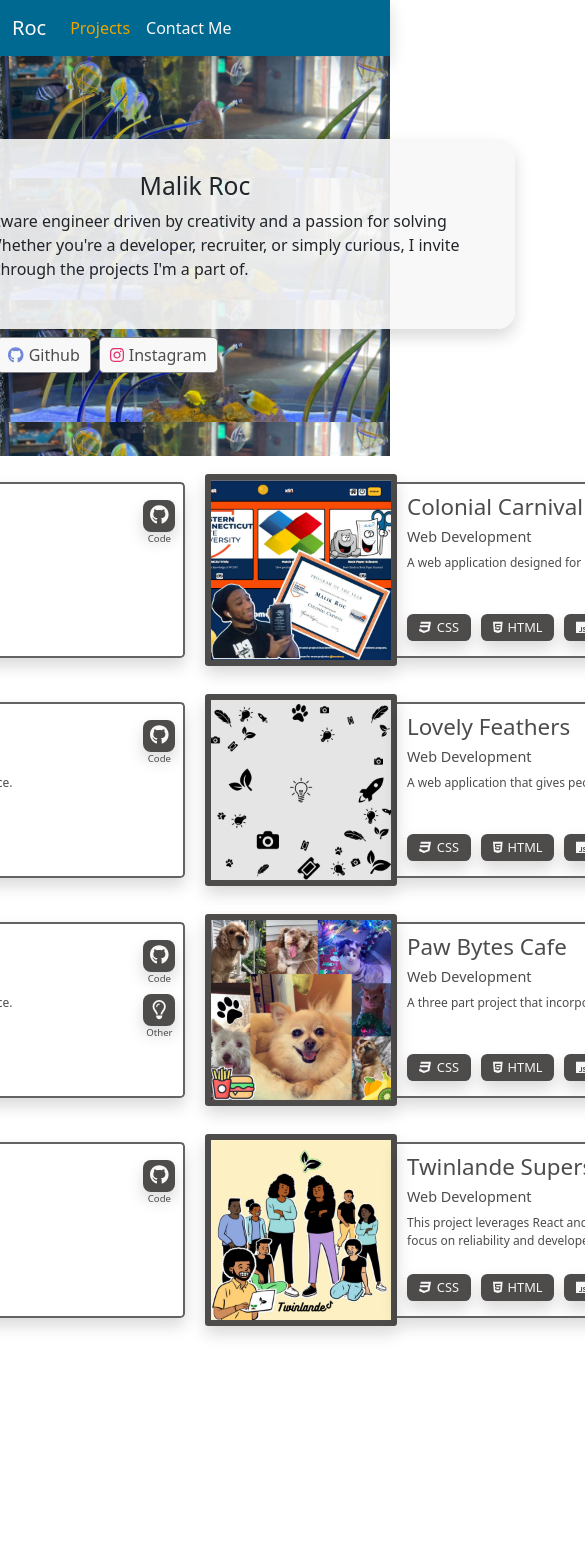
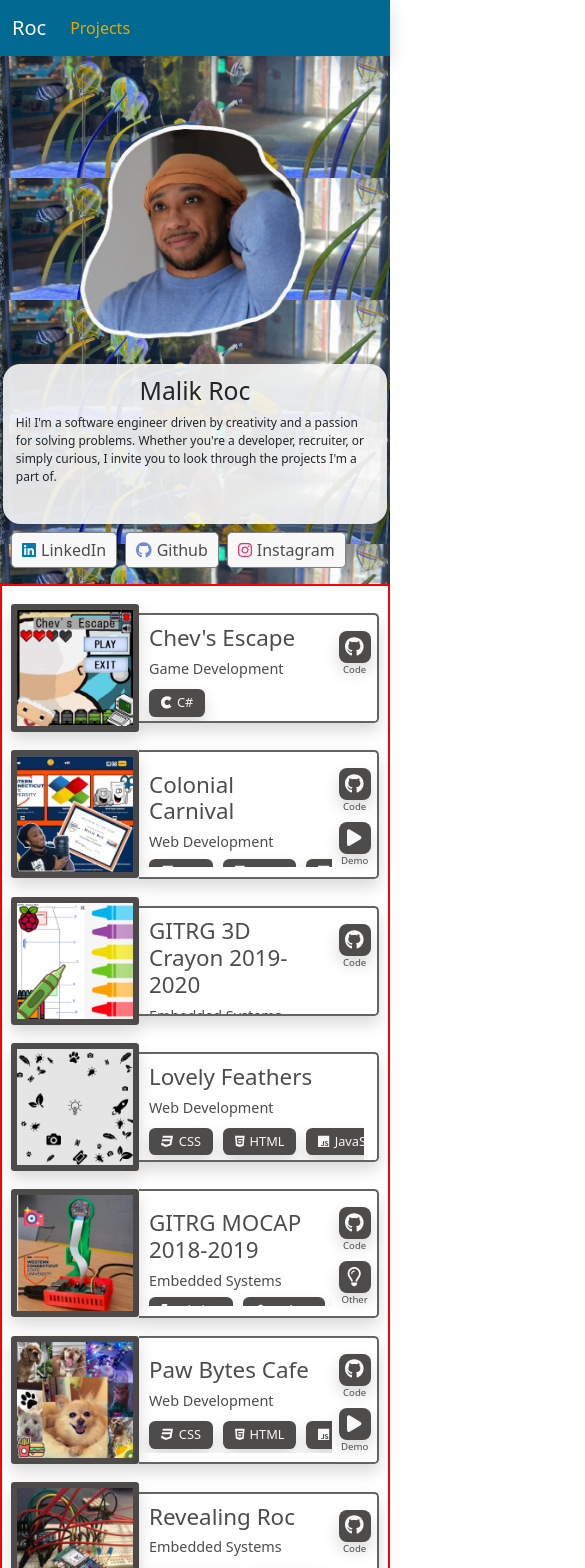
Before and after one commit to rocstory/rocstory.github.io-old, a React (Create React App) app: page / in a window 390 px wide. Shown: the top 1568 px of the page, 585 px wide, since content can reach past the window. Before the commit the page ends 1352 px from the top, so only its background shows below. Built offline with nearby package versions, Linux system fonts and the light colour scheme.

Commit message:
081024 - responsiveness + hero + prj card

```diff
--- a/src/App.tsx
+++ b/src/App.tsx
@@ -9,7 +9,7 @@ import { EProject } from './enums/EProject';
 import { PortfolioContext, PortfolioContextType } from './context/PortfolioContext';
 
 function App() {
-  const { selProject, selPage } = useContext(PortfolioContext) as PortfolioContextType;
+  const { selPage } = useContext(PortfolioContext) as PortfolioContextType;
 
 
   const hideHero = [EPages.ProjectDisplay].includes(selPage);
--- a/src/components/Hero/Hero.scss
+++ b/src/components/Hero/Hero.scss
@@ -1,6 +1,7 @@
 
 $hero-height: 25em;
 $heroBackgroundImage: "../../assets/imgs/rs-test-hero4.jpg";
+
 .rs-hero {
     min-height: $hero-height;
     background-image: url($heroBackgroundImage);
@@ -30,3 +31,25 @@ $heroBackgroundImage: "../../assets/imgs/rs-test-hero4.jpg";
         }
     }
 }
+
+@media screen and (max-width: 425px) {
+    // .intro-card {
+    //     width: 20em;
+    //     min-height: 10em;
+    // }
+    .rs-hero {
+        min-height: 33em;
+        .rs-hero-wrapper {
+            display: flex;
+            flex-direction: column-reverse;
+
+            .prof-pic-wrapper {
+                margin: auto;
+                width: 15em;
+                height: 15em;
+                margin-top: 10em;
+                margin-bottom: 1.2em;
+            }
+        }
+    }
+}
--- a/src/components/Hero/IntroCard/IntroCard.scss
+++ b/src/components/Hero/IntroCard/IntroCard.scss
@@ -9,3 +9,16 @@
         text-align: left;
     }
 }
+
+@media screen and (max-width: 425px) {
+    .intro-card {
+        width: 24em;
+        min-height: 10em;
+        padding: 0.8em;
+        // padding-bottom: 0.2em;
+
+        .intro-paragraph {
+            font-size: 12px;
+        }
+    }
+}
--- a/src/components/NavBar/NavBar.tsx
+++ b/src/components/NavBar/NavBar.tsx
@@ -28,7 +28,10 @@ function NavBar() {
         }
     }
 
-    const visiblePage = [EPages.Projects, EPages.ContactMe]
+    const visiblePage = [
+        EPages.Projects,
+        // EPages.ContactMe
+    ]
     return (
         <Navbar sticky={`top`} className={`rs-navbar shadow`} >
             <Container>
--- a/src/components/ProjectCard/ProjectCard.scss
+++ b/src/components/ProjectCard/ProjectCard.scss
@@ -5,7 +5,7 @@ $titleSize: 1.4rem;
 $typeSize: 0.9rem;
 $descrFontSize: 12px;
 $descrWrapperColor: #636363; //main.$rsBlack;
-$descrWrapperSize: 38em;
+$descrWrapperSize: 30em;
 
 .rs-project {
     display: flex;
@@ -40,7 +40,7 @@ $descrWrapperSize: 38em;
         margin: auto 0;
         margin-left: 0px;
         height: calc($thumbnailSize - ($thumbnailSize * .10));
-        width: 35em;
+        width: 30em;
         padding: 0 10px;
         color: main.$rsTextDark;
 
@@ -105,3 +105,37 @@ $descrWrapperSize: 38em;
 .rs-project:hover {
     cursor: pointer;
 }
+
+@media screen and (max-width: 425px) {
+    .rs-project {
+
+        .prj-thumbnail-wrapper {
+            width: 8em;
+            height: 8em; //calc($thumbnailSize - 40%);
+        }
+
+        .prj-descr-wrapper {
+
+            width: 15em; //$descrWrapperSize;
+        }
+
+        .prj-descr {
+            // display: none;
+            height: calc($thumbnailSize - ($thumbnailSize * .45));
+
+            h1 {
+                margin-top: 10px;
+                font-size: $titleSize;
+            }
+
+            h2 {
+                font-size: $typeSize;
+            }
+
+            .prj-short-descr {
+                display: none;
+            }
+        }
+
+    }
+}
--- a/src/helpers/tagHelper.tsx
+++ b/src/helpers/tagHelper.tsx
@@ -46,6 +46,5 @@ export const getAllProgramLanguageTags = (tags: ETag[]) => {
 
 export const sortTagsAlphabetically = (tags: ETag[]) => {
     const tagArr = tags.sort()
-    console.log('Tags:', tagArr);
     return tagArr;
 }
--- a/src/pages/ProjectsPage/ProjectPage.scss
+++ b/src/pages/ProjectsPage/ProjectPage.scss
@@ -4,10 +4,21 @@
         justify-content: center;
     }
     .project-list {
+        // display: flex;
+        // flex-direction: column;
         display: grid;
         grid-template-columns: 1fr 1fr;
         width: fit-content;
-        gap: 20px;
+        gap: 10px;
     }
 
 }
+
+@media screen and (max-width: 1024px) {
+    .project-page {
+        .project-list {
+            display: flex;
+            flex-direction: column;
+        }
+    }
+}
--- a/src/pages/ProjectsPage/ProjectsPage.tsx
+++ b/src/pages/ProjectsPage/ProjectsPage.tsx
@@ -22,7 +22,7 @@ function ProjectsPage() {
 
     return (
         <Container
-            className='project-page page'
+            className='project-page page debugr'
             fluid
         >
             <div className={`project-list-wrapper`}>
```
